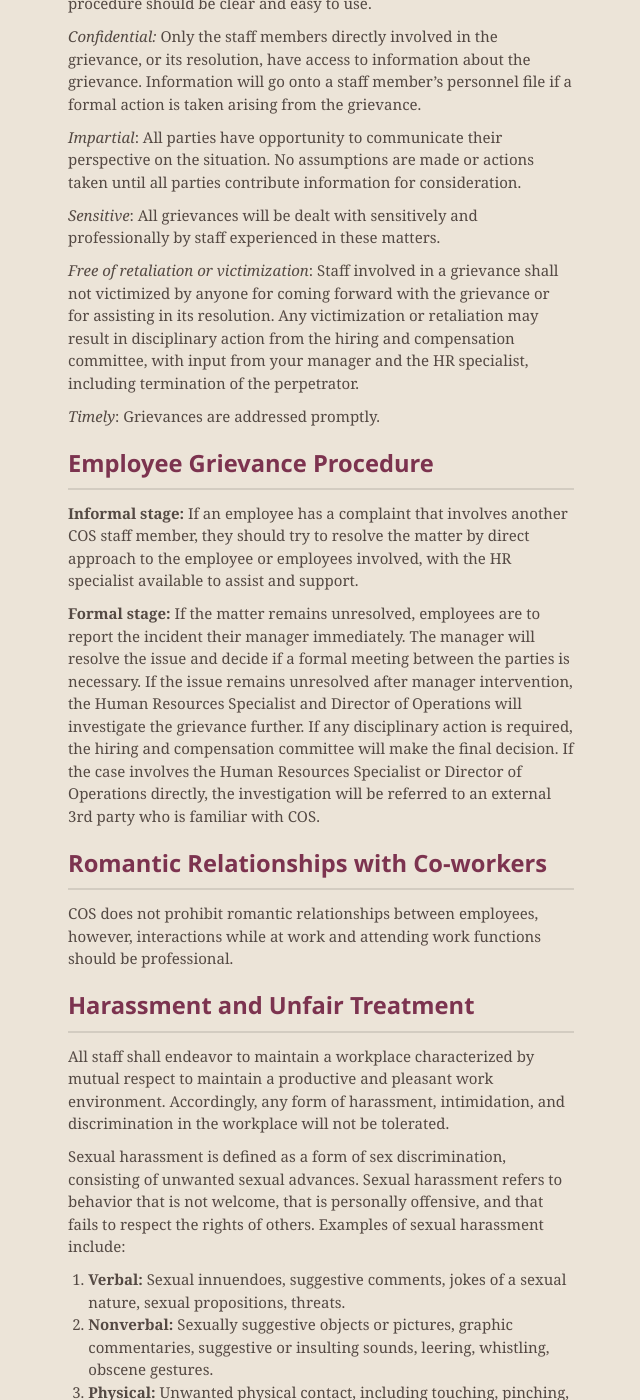
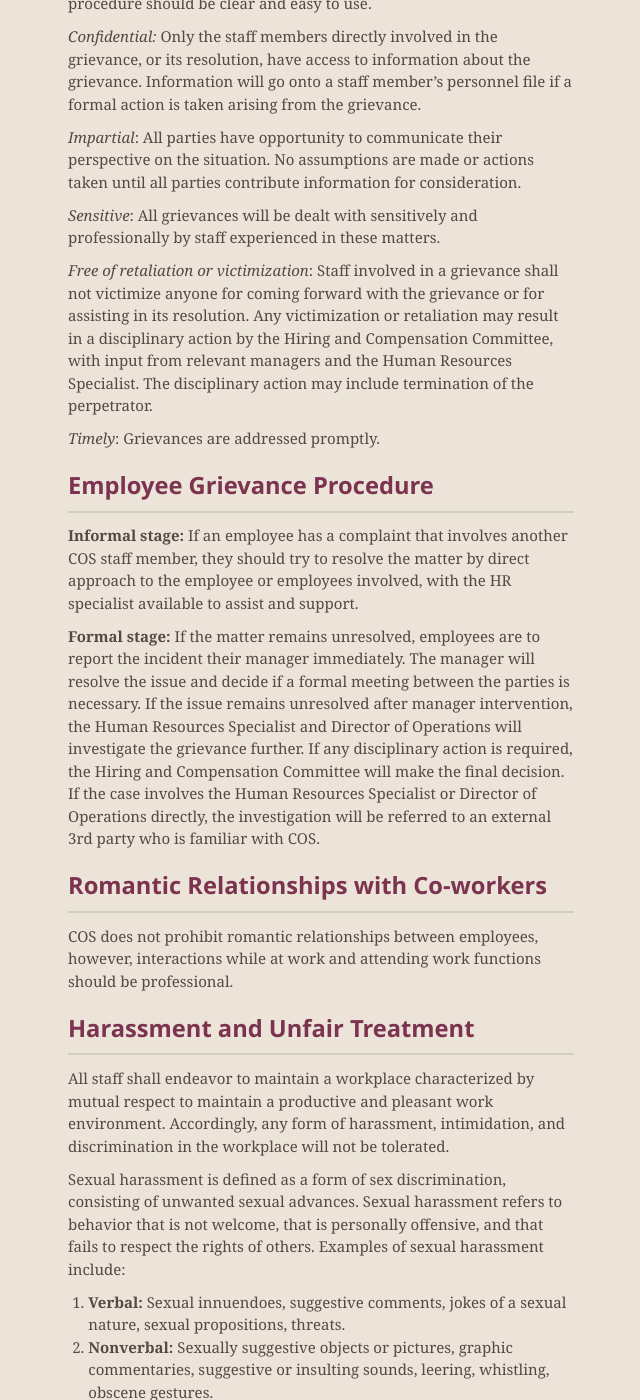
Before and after one commit to CenterForOpenScience/Policies-and-Procedures, a Jekyll site: the page built from index.md, in a window 1280 px wide and 1400 px high, scrolled down 14489 px. Shown: the whole window, without its empty margins (319-959 px from the left). Built offline with Jekyll 4.4.1, drawn with Linux system fonts in a browser that asks for light colours; nearby versions of some CDN libraries; our own code applies the rules of GitHub Pages for plain Markdown files.

Commit message:
Update grievance policy language
-minor clarifications to the grievance policy language

```diff
--- a/index.md
+++ b/index.md
@@ -331,7 +331,7 @@
 
 _Sensitive_: All grievances will be dealt with sensitively and professionally by staff experienced in these matters.
 
-_Free of retaliation or victimization_: Staff involved in a grievance shall not victimized by anyone for coming forward with the grievance or for assisting in its resolution. Any victimization or retaliation may result in disciplinary action from the hiring and compensation committee, with input from your manager and the HR specialist, including termination of the perpetrator.
+_Free of retaliation or victimization_: Staff involved in a grievance shall not victimize anyone for coming forward with the grievance or for assisting in its resolution. Any victimization or retaliation may result in a disciplinary action by the Hiring and Compensation Committee, with input from relevant managers and the Human Resources Specialist. The disciplinary action may include termination of the perpetrator.
 
 _Timely_: Grievances are addressed promptly.
 
@@ -340,7 +340,7 @@
 
 **Informal stage:** If an employee has a complaint that involves another COS staff member, they should try to resolve the matter by direct approach to the employee or employees involved, with the HR specialist available to assist and support.
 
-**Formal stage:** If the matter remains unresolved, employees are to report the incident their manager immediately. The manager will resolve the issue and decide if a formal meeting between the parties is necessary. If the issue remains unresolved after manager intervention, the Human Resources Specialist and Director of Operations will investigate the grievance further.  If any disciplinary action is required, the hiring and compensation committee will make the final decision.  If the case involves the Human Resources Specialist or Director of Operations directly, the investigation will be referred to an external 3rd party who is familiar with COS.
+**Formal stage:** If the matter remains unresolved, employees are to report the incident their manager immediately. The manager will resolve the issue and decide if a formal meeting between the parties is necessary. If the issue remains unresolved after manager intervention, the Human Resources Specialist and Director of Operations will investigate the grievance further.  If any disciplinary action is required, the Hiring and Compensation Committee will make the final decision.  If the case involves the Human Resources Specialist or Director of Operations directly, the investigation will be referred to an external 3rd party who is familiar with COS.
 
 Romantic Relationships with Co-workers
 ------------------
```
